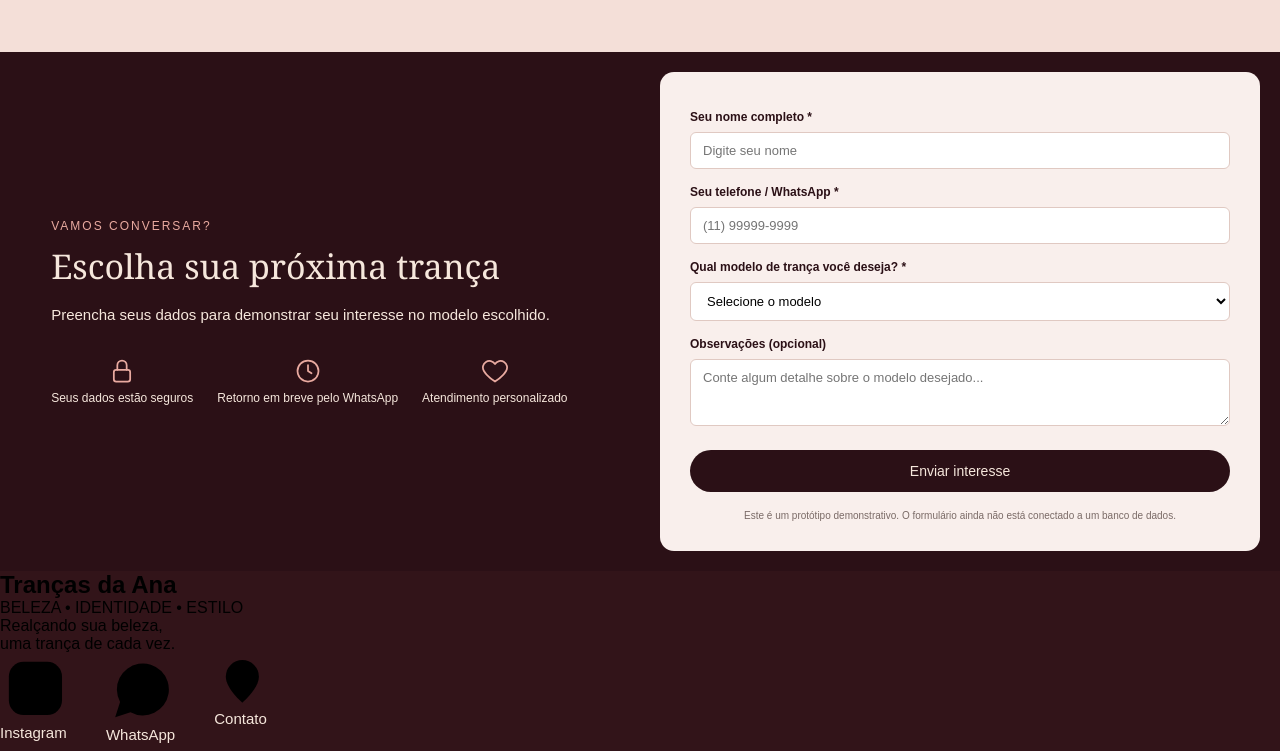
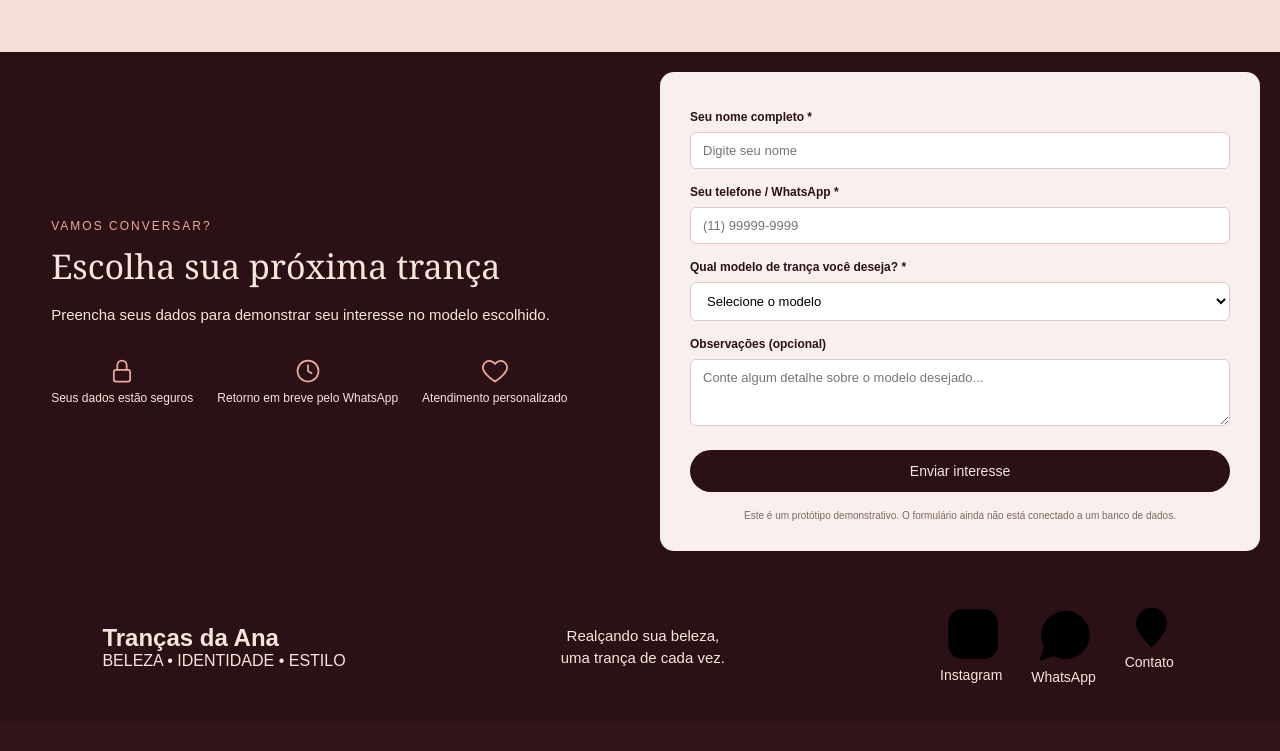
Before and after one commit to Marianagarcez-maker/Trancas-da-Ana-, a plain HTML site: page index.htm in a window 1280 px wide. Shown: the part 2419-3170 px from the top of the page. After the commit the page ends 3142 px from the top, so only its background shows below. Drawn offline with Linux system fonts and the light colour scheme.

Commit message:
Update arquivo.css

```diff
--- a/arquivo.css
+++ b/arquivo.css
@@ -556,3 +556,54 @@ nav a.ativo {
   stroke-linecap: round;
   stroke-linejoin: round;
 }
+.rodape {
+    display: flex;
+    align-items: center;
+    justify-content: space-between;
+    gap: 20px;
+    padding: 30px 8%;
+    background-color: #2b1016;
+    color: #f6e7dc;
+}
+
+.rodape-logo h2 {
+    color: #e9aaa0;
+    font-family: Georgia, serif;
+    font-size: 28px;
+    font-style: italic;
+    font-weight: normal;
+}
+
+.rodape-logo span {
+    font-size: 10px;
+    letter-spacing: 3px;
+}
+
+.rodape-frase {
+    text-align: center;
+    font-size: 15px;
+    line-height: 1.5;
+}
+
+.rodape-links {
+    display: flex;
+    gap: 25px;
+}
+
+.rodape-links a {
+    color: #f6e7dc;
+    text-decoration: none;
+    font-size: 14px;
+    transition: 0.3s;
+}
+
+.rodape-links a:hover {
+    color: #e9aaa0;
+}
+
+@media (max-width: 768px) {
+    .rodape {
+        flex-direction: column;
+        text-align: center;
+    }
+}
```
